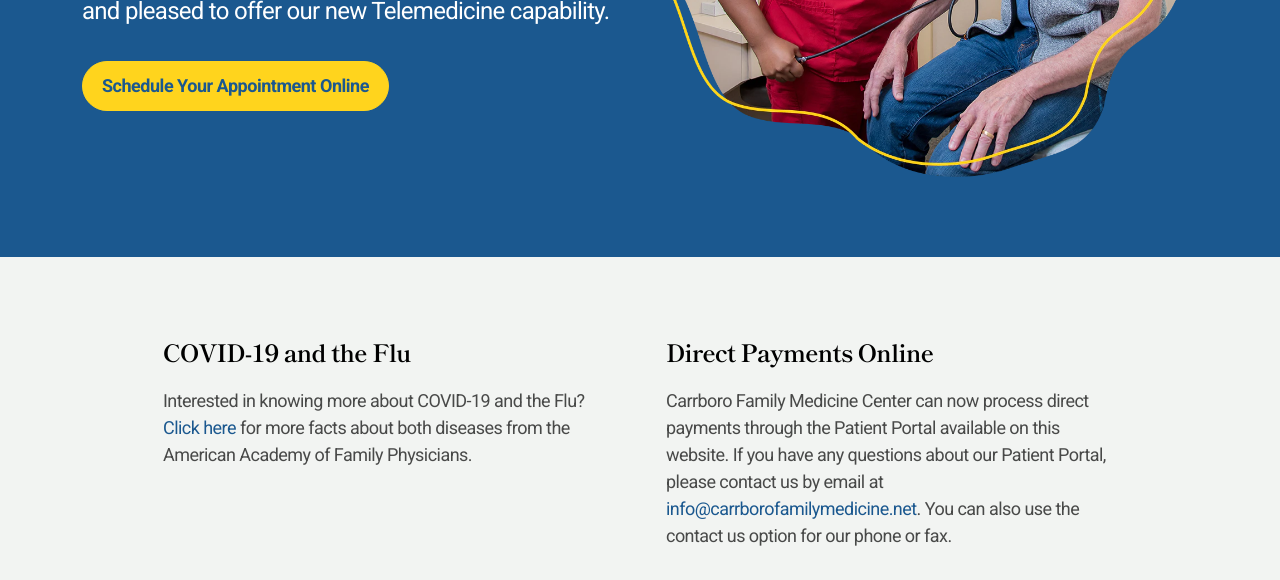
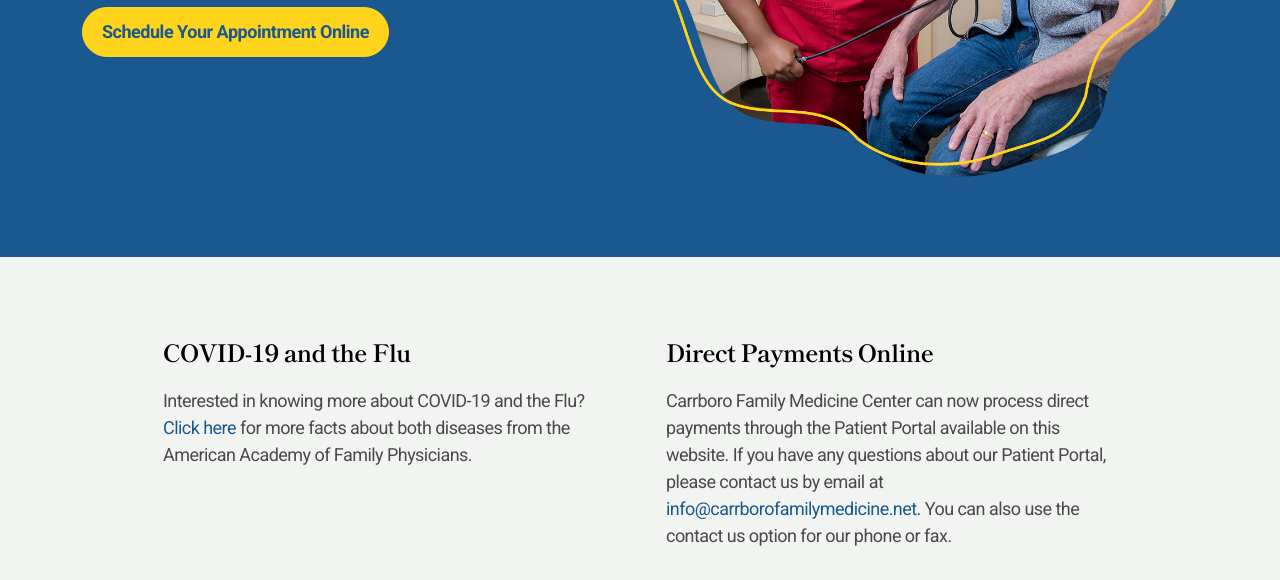
Before and after one commit to opuscule/cfmc, an Eleventy site: page src/index.njk in a window 1280 px wide. Shown: the part 520-1100 px from the top of the page. Built offline with nearby package versions, Linux system fonts and the light colour scheme; Eleventy itself is replaced by a stand-in of ours; files that its build step writes are made by us from their sources.

Commit message:
Update Home Banner

```diff
--- a/src/index.njk
+++ b/src/index.njk
@@ -17,8 +17,7 @@ layout: 'base.njk'
 			</div>
 			<div class="col-md-6 mt-8 mt-md-0">
 				<h1 class="display-3 mb-6 text-light-1" data-aos="fade-down" data-aos-delay="150">We are Here for You.</h1>
-				<p class="mb-8 fs-1 text-light-2" data-aos="fade-down" data-aos-delay="250">Carrboro Family Medical Center is open normal hours, and pleased to offer our new Telemedicine capability.</p>
-				<a href="https://login-sdc.smartlinkhealth.com/CMM/CarrboroFMC/depos/available-appointments" target="_blank" class="btn btn-action-4 text-action-1" data-aos="fade-down" data-aos-delay="400">Schedule Your Appointment Online</a>
+				<p class="pt-3"><a href="https://login-sdc.smartlinkhealth.com/CMM/CarrboroFMC/depos/available-appointments" target="_blank" class="btn btn-action-4 text-action-1" data-aos="fade-down" data-aos-delay="400">Schedule Your Appointment Online</a></p>
 			</div>
 		</div>
 	</div>
```
Also changed, not shown: public/index.html.
